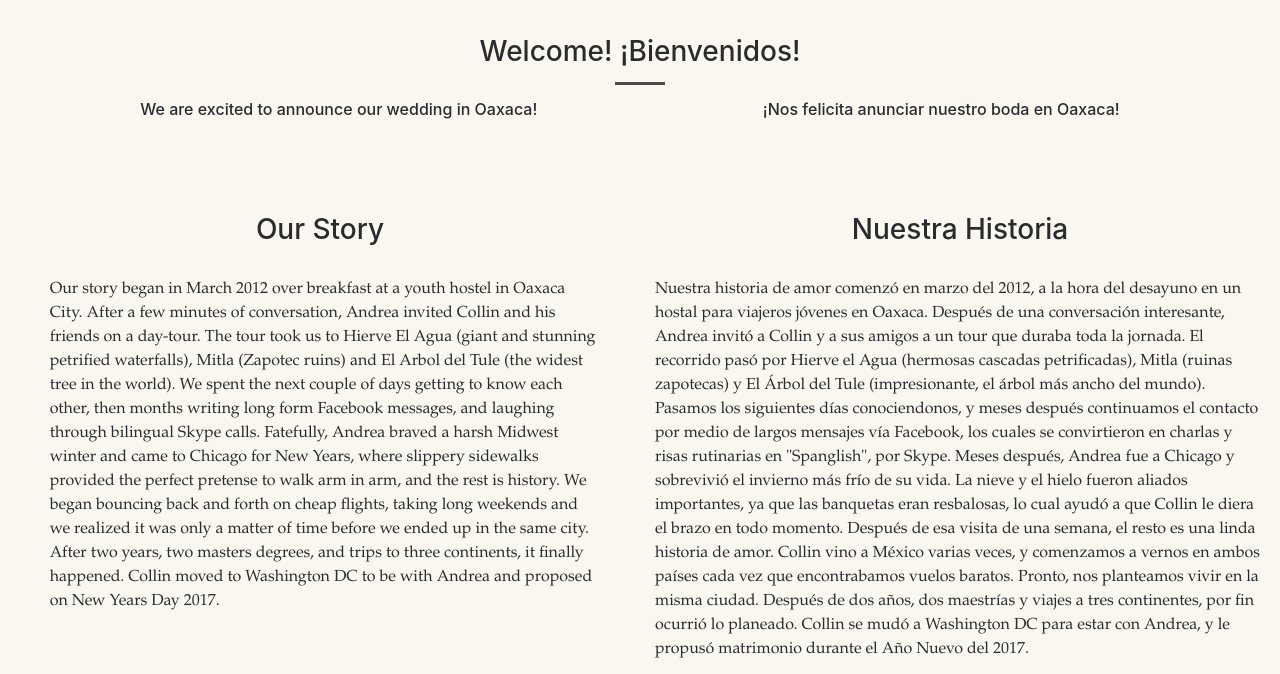
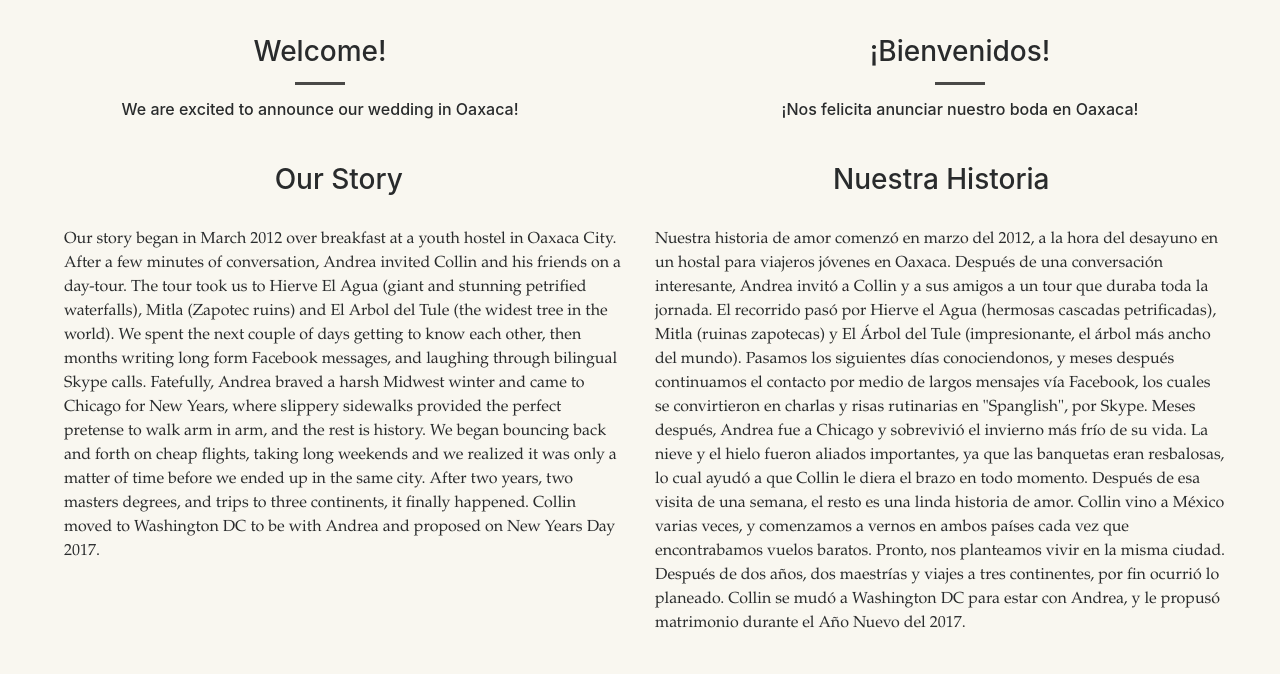
Before and after one commit to MezcalMeetsCheeseCurd/MezcalMeetsCheeseCurd.github.io, a plain HTML site: page index.html in a window 1280 px wide. Shown: the part 802-1476 px from the top of the page. Drawn offline with Linux system fonts and the light colour scheme.

Commit message:
updated styling
added family and general parameters to make serif style compatible
across browsers

```diff
--- a/index.html
+++ b/index.html
@@ -86,16 +86,16 @@
     <!-- Page Content -->
     <section id = "papel">
     <div class = "container-fluid">
-      <div class = "row bg-row-light" style="padding: 3%;">
-          <div class = "col-12 align-items-center text-center">
-           <h3> Welcome! ¡Bienvenidos! </h3>
+      <div class = "row bg-row-light" style="padding-top: 3%;">
+          <div class = "col-6 text-center align-items-center">
+           <h3> Welcome!</h3>
           <hr class = "hr-dark">
-           </div>
-          <div class = "col-6 text-center">
-          <h6 style = "padding-bottom: 2%;"> We are excited to announce our wedding in Oaxaca! </h6>
+          <h6> We are excited to announce our wedding in Oaxaca! </h6>
           </div>
-          <div class = "col-6 text-center">
-          <h6 style = "padding-bottom: 2%;"> ¡Nos felicita anunciar nuestro boda en Oaxaca! </h6>
+          <div class = "col-6 text-center align-items-center">
+           <h3>¡Bienvenidos! </h3>
+          <hr class = "hr-dark">
+          <h6> ¡Nos felicita anunciar nuestro boda en Oaxaca! </h6>
           </div>
 
 
@@ -107,14 +107,14 @@
 
 <section>
       <div id = "about" class = "container-fluid bg-row-light align-middle">
-        <div class = "row">
-          <div class = "col-sm-6" style="padding: 3%;">
+        <div class = "row" style="padding: 3%;">
+          <div class = "col-sm-6">
           <h3 style="text-align: center;"> Our Story </h3>
           <br>
           <p style="text-align: left; padding-left: 2%;">Our story began in March 2012 over breakfast at a youth hostel in Oaxaca City. After a few minutes of conversation, Andrea invited Collin and his friends on a day-tour. The tour took us to Hierve El Agua (giant and stunning petrified waterfalls), Mitla (Zapotec ruins) and El Arbol del Tule (the widest tree in the world).  We spent the next couple of days getting to know each other, then months writing long form Facebook messages, and laughing through bilingual Skype calls. Fatefully, Andrea braved a harsh Midwest winter and came to Chicago for New Years, where slippery sidewalks provided the perfect pretense to walk arm in arm, and the rest is history. We began bouncing back and forth on cheap flights, taking long weekends and we realized it was only a matter of time before we ended up in the same city. After two years, two masters degrees, and trips to three continents, it finally happened. Collin moved to Washington DC to be with Andrea and proposed on New Years Day 2017.</p>
           </div>
 
-          <div id = "sobre" class="col-sm-6" style="padding-top: 3%;">
+          <div id = "sobre" class="col-sm-6">
           <h3 style=" text-align: center;"> Nuestra Historia </h3>
           <br>
           <p> Nuestra historia de amor comenzó en marzo del 2012, a la hora del desayuno en un hostal para viajeros jóvenes en Oaxaca. Después de una conversación interesante, Andrea invitó a Collin y a sus amigos a un tour que duraba toda la jornada. El recorrido pasó por Hierve el Agua (hermosas cascadas petrificadas), Mitla (ruinas zapotecas) y El Árbol del Tule (impresionante, el árbol más ancho del mundo). Pasamos los siguientes días conociendonos, y meses después continuamos el contacto por medio de largos mensajes vía Facebook, los cuales se convirtieron en charlas y risas rutinarias en "Spanglish", por Skype. Meses después, Andrea fue a Chicago y sobrevivió el invierno más frío de su vida. La nieve y el hielo fueron aliados importantes, ya que las banquetas eran resbalosas, lo cual ayudó a que Collin le diera el brazo en todo momento. Después de esa visita de una semana, el resto es una linda historia de amor. Collin vino a México varias veces, y comenzamos a vernos en ambos países cada vez que encontrabamos vuelos baratos. Pronto, nos planteamos vivir en la misma ciudad. Después de dos años, dos maestrías y viajes a tres continentes, por fin ocurrió lo planeado. Collin se mudó a Washington DC para estar con Andrea, y le propusó matrimonio durante el Año Nuevo del 2017.</p>
```
Also changed, not shown: css/bootstrap.css.
